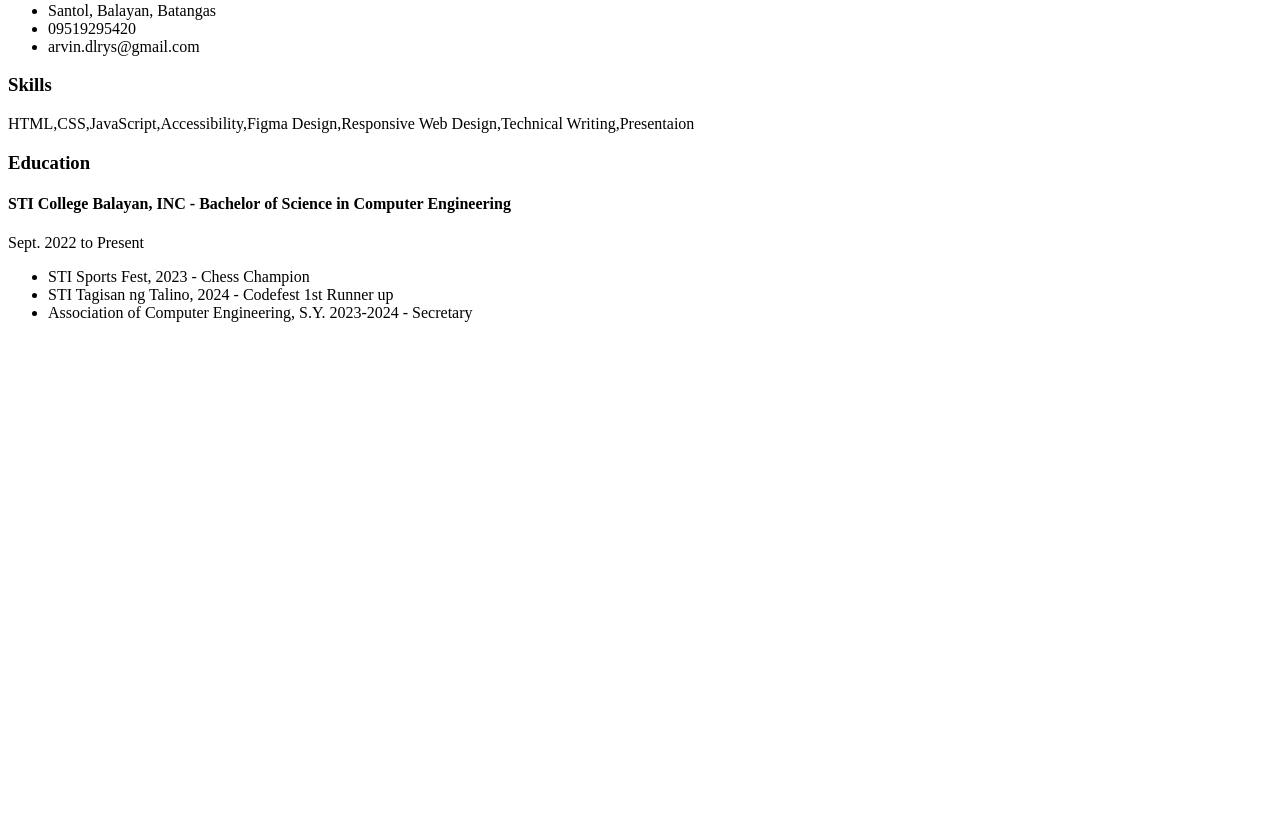
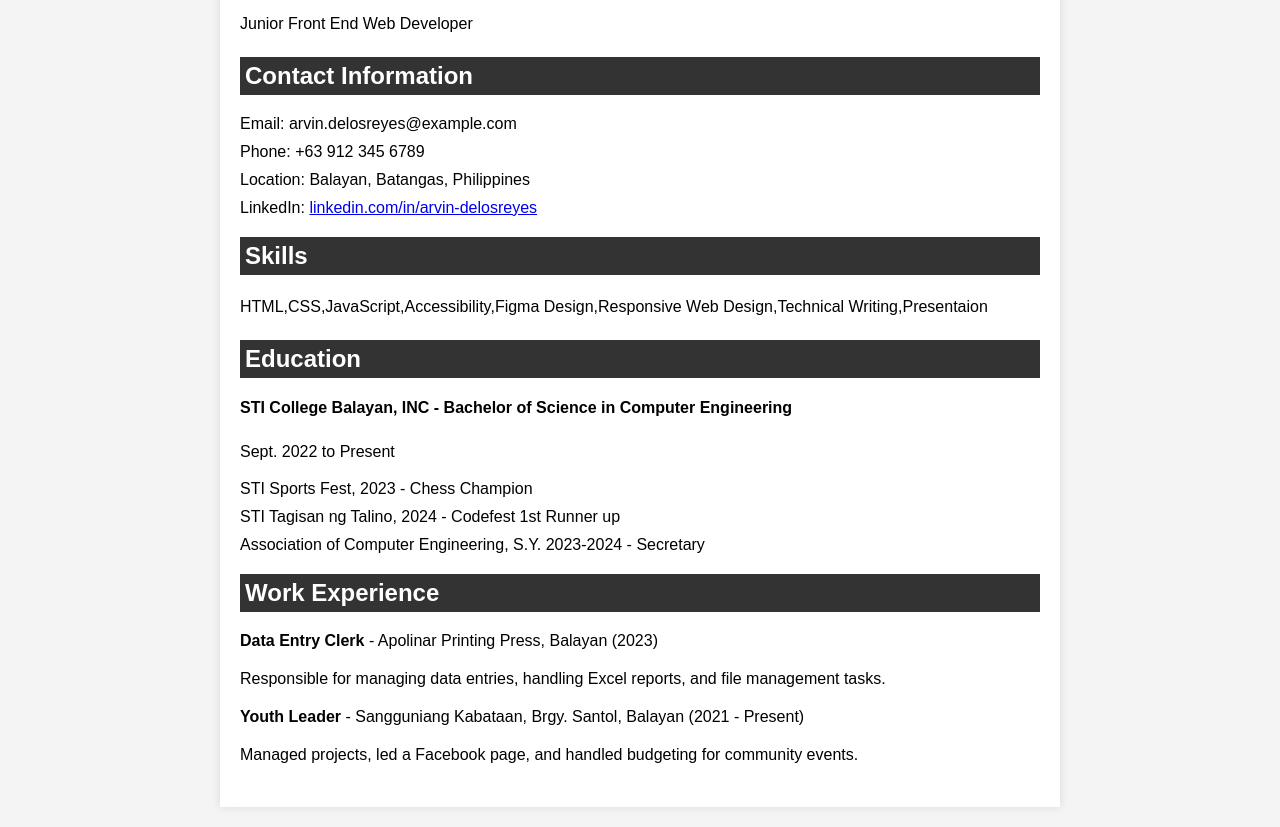
Before and after one commit to arvndlr/Single-Page-CV, a plain HTML site: page index.html in a window 1280 px wide. Shown: the part 129-956 px from the top of the page. Before the commit the page ends 800 px from the top, so only its background shows below. Drawn offline with Linux system fonts and the light colour scheme.

Commit message:
Add work experience & style

```diff
--- a/index.html
+++ b/index.html
@@ -5,35 +5,136 @@
     <meta name="viewport" content="width=device-width, initial-scale=1.0" />
     <meta
       name="description"
-      content="this is a structured single page CV using HTML only"
+      content="CV of Arvin M. Delos Reyes, a Computer Engineering student at STI College with experience in programming, system development, and leadership."
     />
+    <meta property="og:title" content="CV - Arvin M. Delos Reyes" />
+    <meta
+      property="og:description"
+      content="Explore the CV of Arvin M. Delos Reyes, a passionate Computer Engineering student skilled in software development and leadership."
+    />
+    <meta property="og:image" content="/images/formal_Attire.png" />
+    <!-- Add a link to your CV photo or logo -->
+    <!--<meta property="og:url" content="https://yourwebsite.com/yourcv">-->
+    <meta property="og:type" content="website" />
     <link rel="icon" type="image/x-icon" href="/images/fav-icon.png" />
     <title>Arvin's CV</title>
+    <style>
+      body {
+        font-family: Arial, sans-serif;
+        margin: 0;
+        padding: 0;
+        background-color: #f4f4f4;
+      }
+      .container {
+        max-width: 800px;
+        margin: 20px auto;
+        padding: 20px;
+        background-color: #fff;
+        box-shadow: 0px 0px 10px rgba(0, 0, 0, 0.1);
+      }
+      h1,
+      h2 {
+        color: #333;
+      }
+      h1 {
+        font-size: 2em;
+        text-align: left;
+      }
+      .section-title {
+        background-color: #333;
+        color: #fff;
+        padding: 5px;
+      }
+      p {
+        line-height: 1.6;
+      }
+      ul {
+        list-style: none;
+        padding: 0;
+      }
+      ul li {
+        margin-bottom: 10px;
+      }
+      .contact-info,
+      .education,
+      .experience,
+      .skills {
+        margin-bottom: 20px;
+      }
+    </style>
   </head>
   <body>
+    <section class="container">
       <!--Personal Information-->
-    <hr>
+      <hr />
+      <header>
         <h1>Arvin M. Delos Reyes</h1>
-    <h3>Junior Front End Web Developer</h3>
+        <p>Junior Front End Web Developer</p>
+      </header>
+
+      <!-- Contact Information -->
+      <section class="contact-info">
+        <h2 class="section-title">Contact Information</h2>
         <ul>
-      <li>Santol, Balayan, Batangas</li>
-      <li>09519295420</li>
-      <li>arvin.dlrys@gmail.com</li>
+          <li>Email: arvin.delosreyes@example.com</li>
+          <li>Phone: +63 912 345 6789</li>
+          <li>Location: Balayan, Batangas, Philippines</li>
+          <li>
+            LinkedIn:
+            <a href="https://linkedin.com/in/arvin-delosreyes" target="_blank"
+              >linkedin.com/in/arvin-delosreyes</a
+            >
+          </li>
         </ul>
+      </section>
+
       <!--Skills-->
-    <h3>Skills</h3>
+      <section class="skills">
+        <h2 class="section-title">Skills</h2>
         <p>
           HTML,CSS,JavaScript,Accessibility,Figma Design,Responsive Web
           Design,Technical Writing,Presentaion
         </p>
+      </section>
+
       <!--Educational Background-->
-    <h3>Education</h3>
-    <h4>STI College Balayan, INC - Bachelor of Science in Computer Engineering</h4>
+      <section class="education">
+        <h2 class="section-title">Education</h2>
+        <h4>
+          STI College Balayan, INC - Bachelor of Science in Computer Engineering
+        </h4>
         <p>Sept. 2022 to Present</p>
         <ul>
           <li>STI Sports Fest, 2023 - Chess Champion</li>
           <li>STI Tagisan ng Talino, 2024 - Codefest 1st Runner up</li>
-        <li>Association of Computer Engineering, S.Y. 2023-2024 - Secretary</li>
+          <li>
+            Association of Computer Engineering, S.Y. 2023-2024 - Secretary
+          </li>
         </ul>
+      </section>
+
+      <!-- Work Experience -->
+      <section class="experience">
+        <h2 class="section-title">Work Experience</h2>
+        <ul>
+          <li>
+            <strong>Data Entry Clerk</strong> - Apolinar Printing Press, Balayan
+            (2023)
+            <p>
+              Responsible for managing data entries, handling Excel reports, and
+              file management tasks.
+            </p>
+          </li>
+          <li>
+            <strong>Youth Leader</strong> - Sangguniang Kabataan, Brgy. Santol,
+            Balayan (2021 - Present)
+            <p>
+              Managed projects, led a Facebook page, and handled budgeting for
+              community events.
+            </p>
+          </li>
+        </ul>
+      </section>
+    </section>
   </body>
 </html>
```
Also changed, not shown: images/formal_Attire.png (added). Lines whose indentation alone changed are shown as unchanged.
